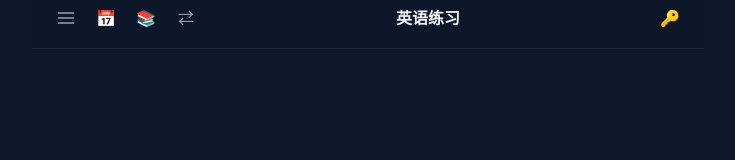
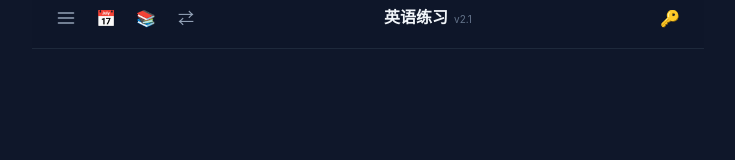
Before and after one commit to baoyuliuxing/english-practice-app, a React (Vite) app: page / in a window 1280 px wide. Shown: the top 160 px of the page, without its empty margins (272-1007 px from the left). Built offline with nearby package versions, Linux system fonts and the light colour scheme.

Commit message:
chore: 版本标记 v2.1 + 发音/大按钮/补日记（完整代码）

```diff
--- a/src/App.tsx
+++ b/src/App.tsx
@@ -217,7 +217,10 @@ export default function App() {
           </button>
         </div>
 
-        <h1 className="text-base font-semibold text-slate-100">英语练习</h1>
+        <h1 className="text-base font-semibold text-slate-100">
+          英语练习
+          <span className="ml-1.5 text-[10px] font-normal text-slate-500 align-middle">v2.1</span>
+        </h1>
 
         <div className="flex items-center gap-2">
           <button
```
